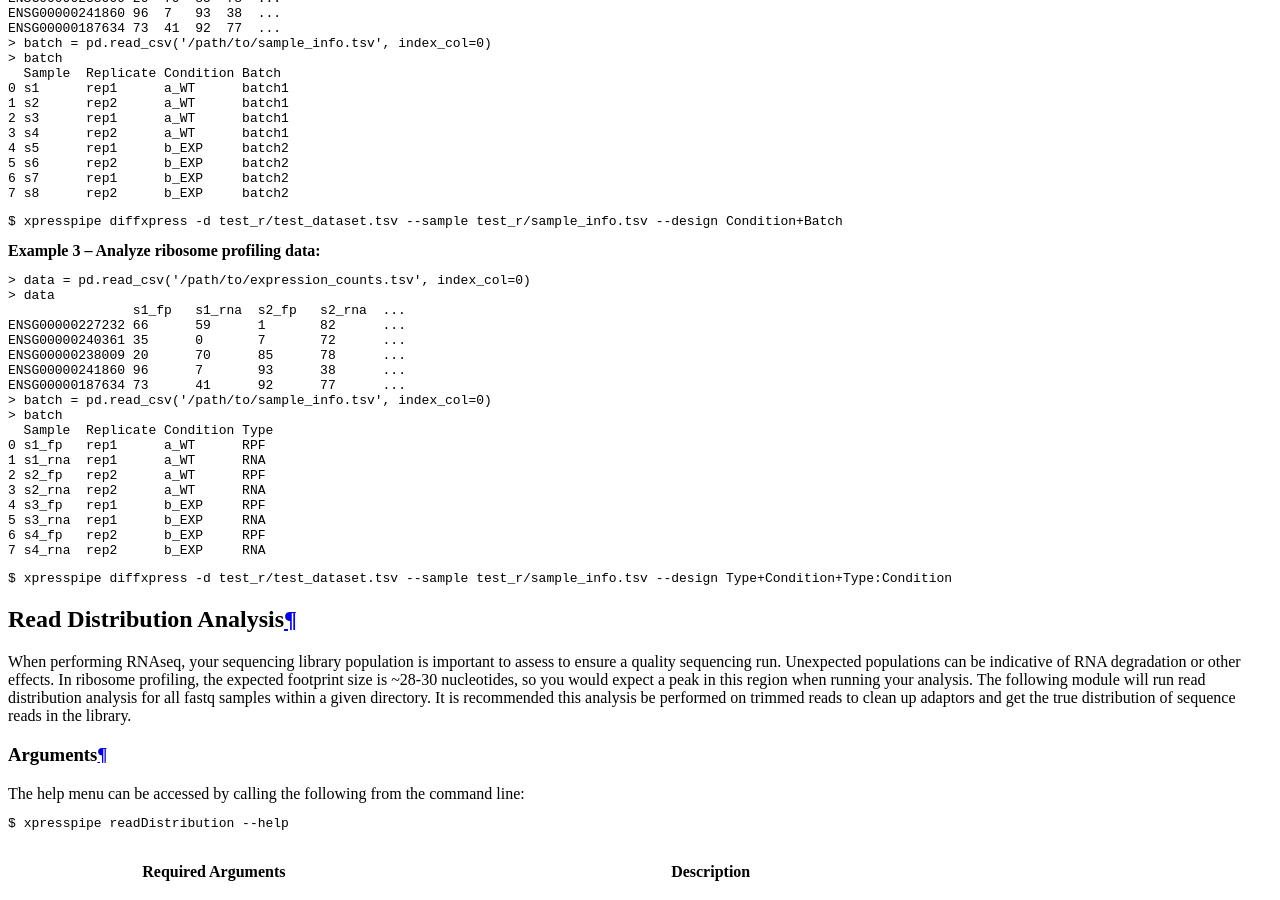
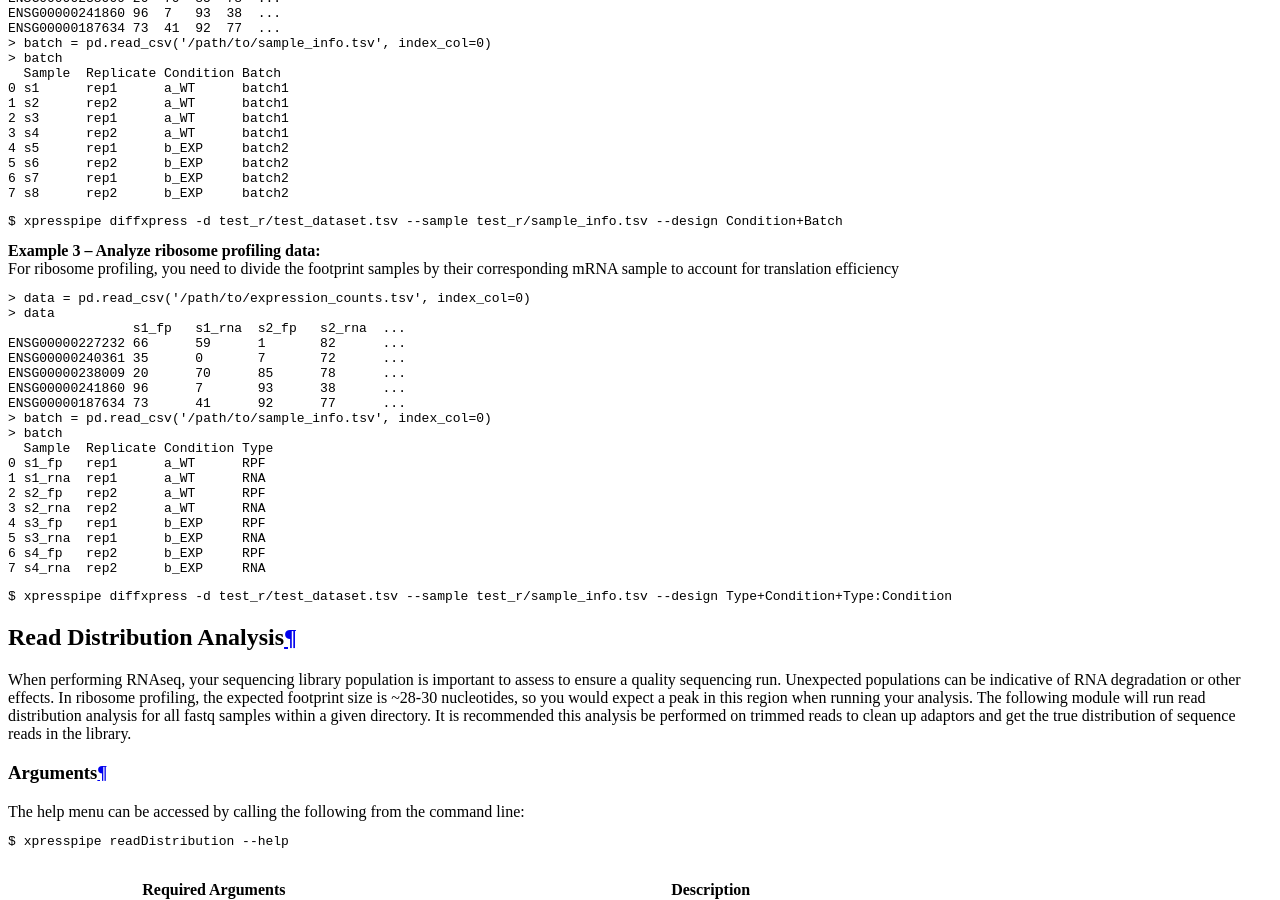
Before and after one commit to XPRESSyourself/XPRESSpipe, a Sphinx documentation site: the page built from docs/content/analysis.rst, in a window 1280 px wide and 900 px high, scrolled down 2368 px. Built offline with Sphinx 7.4.7 and the Read the Docs theme 2.0.0, drawn with Linux system fonts in a browser that asks for light colours.

Commit message:
Update docs for diffex

```diff
--- a/docs/content/analysis.rst
+++ b/docs/content/analysis.rst
@@ -97,6 +97,7 @@ Examples
   $ xpresspipe diffxpress -d test_r/test_dataset.tsv --sample test_r/sample_info.tsv --design Condition+Batch
 
 | **Example 3 -- Analyze ribosome profiling data:**
+| For ribosome profiling, you need to divide the footprint samples by their corresponding mRNA sample to account for translation efficiency
 
 .. ident with TABs
 .. code-block:: python
@@ -124,6 +125,7 @@ Examples
 .. code-block:: shell
 
   $ xpresspipe diffxpress -d test_r/test_dataset.tsv --sample test_r/sample_info.tsv --design Type+Condition+Type:Condition
+
 
 =================================
 Read Distribution Analysis
```
